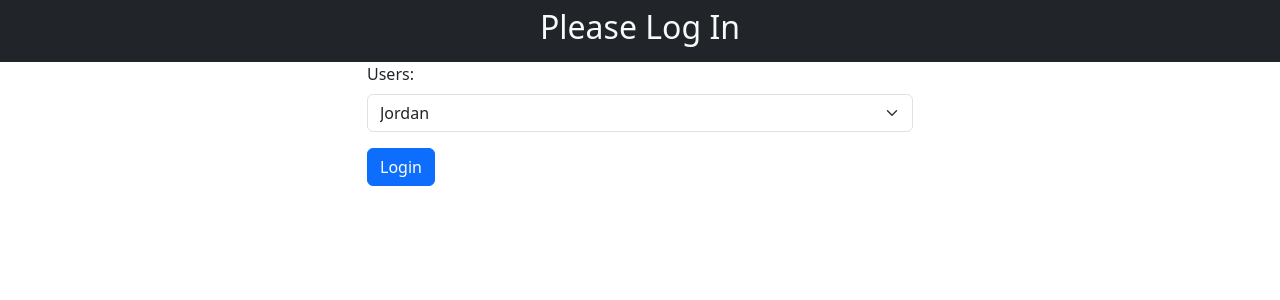
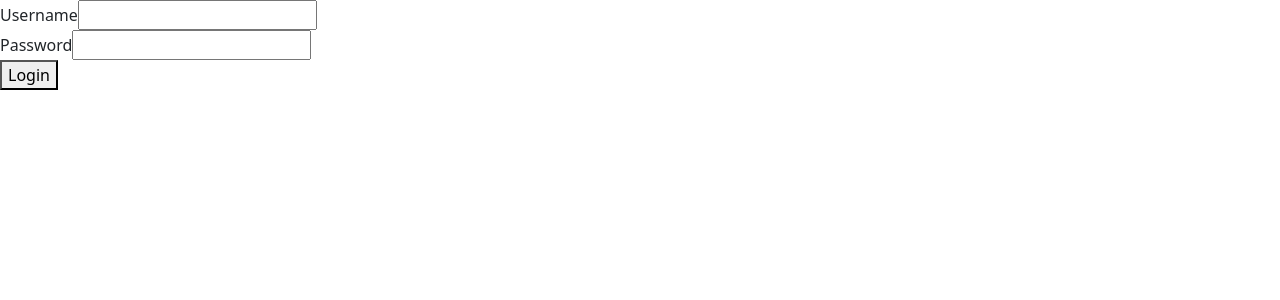
Before and after one commit to jcook3195/synbooking-frontend, a React (Create React App) app: page /Landing in a window 1280 px wide. Shown: the top 300 px of the page. Built offline with nearby package versions, Linux system fonts and the light colour scheme.

Commit message:
Connecting security measures through application

```diff
--- a/package.json
+++ b/package.json
@@ -2,6 +2,7 @@
   "name": "synbooking-frontend",
   "version": "0.1.0",
   "private": true,
+  "proxy" : "http://localhost:8080",
   "dependencies": {
     "@reduxjs/toolkit": "^1.9.5",
     "@testing-library/jest-dom": "^5.17.0",
--- a/src/App.js
+++ b/src/App.js
@@ -7,15 +7,17 @@ import Landing from "./pages/Landing";
 import Loader from "./components/UI/Loader/Loader";
 
 import "./App.scss";
+import PrivateRoute from "./components/Routing/Route";
+
+//<Navbar />
 
 function App() {
   return (
     <React.Fragment>
       <Router>
         <Loader />
-        <Navbar />
         <Routes>
-          <Route path="/" element={<MeetingScheduler />} exact />
+          <Route path="/" element={<PrivateRoute><MeetingScheduler /></PrivateRoute>} exact />
           <Route path="/landing" element={<Landing />} exact />
         </Routes>
       </Router>
--- a/src/components/Form/Fields/DateInput/DateInput.js
+++ b/src/components/Form/Fields/DateInput/DateInput.js
@@ -4,6 +4,7 @@ import { useDispatch, useSelector } from "react-redux";
 
 import { meetingActions } from "../../../../store/meetingStore";
 import { alertActions } from "../../../../store/alertStore";
+import { useLocalState } from "../../../../store/authStore";
 
 const DateInput = (props) => {
   // redux
@@ -11,6 +12,7 @@ const DateInput = (props) => {
   const selectedMeetingDate = useSelector(
     (state) => state.meetings.selectedMeetingDate
   );
+  const [jwt, setJwt] = useLocalState("", "jwt");
 
   // only let meetings be booked one week ahead of time
   let today = new Date();
@@ -37,6 +39,7 @@ const DateInput = (props) => {
       url: "http://localhost:8080/meetings/" + selectedMeetingDate,
       headers: {
         "Content-Type": "application/json",
+        Authorization: `bearer ${jwt}`
       },
     };
 
--- a/src/components/Form/Fields/UserSelect/UserSelect.js
+++ b/src/components/Form/Fields/UserSelect/UserSelect.js
@@ -1,31 +1,31 @@
-import React from "react";
-import { useFormContext } from "react-hook-form"; // This is necessary for the parent form. Gives access to child value
+// import React from "react";
+// import { useFormContext } from "react-hook-form"; // This is necessary for the parent form. Gives access to child value
 
-const UserSelect = (props) => {
-  const { register } = useFormContext(); // initialize useFormContext to give form submit function access to child value
+// const UserSelect = (props) => {
+//   const { register } = useFormContext(); // initialize useFormContext to give form submit function access to child value
 
-  return (
-    <div className="mb-3">
-      <label htmlFor={props.id} className="form-label">
-        {props.label}
-      </label>
-      <select
-        id={props.id}
-        name={props.id}
-        className="form-select"
-        aria-label={props.label}
-        {...register(props.id)} // register this form by its id to the useFormContext
-      >
-        <option value="1" defaultValue>
-          Jordan
-        </option>
-        <option value="2">Ethan</option>
-        <option value="3">Shelby</option>
-        <option value="4">Kado</option>
-        <option value="5">Eric</option>
-      </select>
-    </div>
-  );
-};
+//   return (
+//     <div className="mb-3">
+//       <label htmlFor={props.id} className="form-label">
+//         {props.label}
+//       </label>
+//       <select
+//         id={props.id}
+//         name={props.id}
+//         className="form-select"
+//         aria-label={props.label}
+//         {...register(props.id)} // register this form by its id to the useFormContext
+//       >
+//         <option value="1" defaultValue>
+//           Jordan
+//         </option>
+//         <option value="2">Ethan</option>
+//         <option value="3">Shelby</option>
+//         <option value="4">Kado</option>
+//         <option value="5">Eric</option>
+//       </select>
+//     </div>
+//   );
+// };
 
-export default UserSelect;
+// export default UserSelect;
--- a/src/components/Nav/Navbar.js
+++ b/src/components/Nav/Navbar.js
@@ -1,81 +1,81 @@
-import React, { useEffect } from "react";
-import { useNavigate } from "react-router-dom";
-import { useSelector, useDispatch } from "react-redux";
+// import React, { useEffect } from "react";
+// import { useNavigate } from "react-router-dom";
+// import { useSelector, useDispatch } from "react-redux";
 
-import Button from "../UI/Button/Button";
+// import Button from "../UI/Button/Button";
 
-import { authActions } from "../../store/authStore";
+// import { authActions } from "../../store/authStore";
 
-import "./Navbar.scss";
+// import "./Navbar.scss";
 
-const Navbar = () => {
-  const navigate = useNavigate();
+// const Navbar = () => {
+//   const navigate = useNavigate();
 
-  // redux
-  const dispatch = useDispatch();
-  const loggedIn = useSelector((state) => state.auth.loggedIn);
+//   // redux
+//   const dispatch = useDispatch();
+//   const loggedIn = useSelector((state) => state.auth.loggedIn);
 
-  const logoutHandler = () => {
-    dispatch(authActions.logout());
-  };
+//   const logoutHandler = () => {
+//     dispatch(authActions.logout());
+//   };
 
-  const loginHandler = () => {
-    dispatch(authActions.login());
-  };
+//   const loginHandler = () => {
+//     dispatch(authActions.login());
+//   };
 
-  const handleOnClick = () => {
-    localStorage.clear();
+//   const handleOnClick = () => {
+//     localStorage.clear();
 
-    logoutHandler();
+//     logoutHandler();
 
-    navigate("/landing");
-  };
+//     navigate("/landing");
+//   };
 
-  useEffect(() => {
-    const loggedInUser = localStorage.getItem("user");
-    if (loggedInUser) {
-      loginHandler();
+//   useEffect(() => {
+//     const loggedInUser = localStorage.getItem("user");
+//     if (loggedInUser) {
+//       loginHandler();
 
-      // convert string user local user data back to object
-      // const usrObj = JSON.parse(loggedInUser);
+//       // convert string user local user data back to object
+//       // const usrObj = JSON.parse(loggedInUser);
 
-      // setUserName(usrObj["userName"]);
-    } else {
-      logoutHandler();
-    }
-  });
+//       // setUserName(usrObj["userName"]);
+//     } else {
+//       logoutHandler();
+//     }
+//   });
 
-  return (
-    <nav className="navbar navbar-dark bg-dark text-light">
-      <div className="container-fluid justify-content-center">
-        {loggedIn ? (
-          <React.Fragment>
-            <div className="login-status d-flex justify-content-center">
-              <div className="login-name">
-                <h2>
-                  {JSON.parse(localStorage.getItem("user"))["userName"]} -&nbsp;
-                </h2>
-              </div>
-              <div className="logout-btn">
-                <Button
-                  type="button"
-                  onClick={handleOnClick}
-                  id="logoutBtn"
-                  classNames="btn-secondary"
-                >
-                  Logout
-                </Button>
-              </div>
-            </div>
-          </React.Fragment>
-        ) : (
-          <div className="login-status">
-            <h2>Please Log In</h2>
-          </div>
-        )}
-      </div>
-    </nav>
-  );
-};
+//   return (
+//     <nav className="navbar navbar-dark bg-dark text-light">
+//       <div className="container-fluid justify-content-center">
+//         {loggedIn ? (
+//           <React.Fragment>
+//             <div className="login-status d-flex justify-content-center">
+//               <div className="login-name">
+//                 <h2>
+//                   {JSON.parse(localStorage.getItem("user"))["userName"]} -&nbsp;
+//                 </h2>
+//               </div>
+//               <div className="logout-btn">
+//                 <Button
+//                   type="button"
+//                   onClick={handleOnClick}
+//                   id="logoutBtn"
+//                   classNames="btn-secondary"
+//                 >
+//                   Logout
+//                 </Button>
+//               </div>
+//             </div>
+//           </React.Fragment>
+//         ) : (
+//           <div className="login-status">
+//             <h2>Please Log In</h2>
+//           </div>
+//         )}
+//       </div>
+//     </nav>
+//   );
+// };
 
-export default Navbar;
+// export default Navbar;
--- a/src/components/RoomList/RoomListItem/BookedMeetings/BookedMeetings.js
+++ b/src/components/RoomList/RoomListItem/BookedMeetings/BookedMeetings.js
@@ -7,7 +7,8 @@ const BookedMeetings = (props) => {
   let header = "No upcoming meetings.";
 
   // redux
-  const users = useSelector((state) => state.auth.users);
+  //const users = useSelector((state) => state.auth.users);
+  //console.log(users);
   const meetings = useSelector((state) => state.meetings.meetings);
   const now = new Date();
 
@@ -45,7 +46,7 @@ const BookedMeetings = (props) => {
             startMins +
             startHrs
           }
-          user={users[meeting[1].user]}
+          //user={users[meeting[1].user]}
           startTime={startHrs + ":" + startMins}
           endTime={endHrs + ":" + endMins}
         />
--- /dev/null
+++ b/src/components/Routing/Route.js
@@ -0,0 +1,10 @@
+import React from "react";
+import { useLocalState } from "../../store/authStore";
+import { Navigate } from "react-router-dom";
+
+const PrivateRoute = ({children}) => {
+  const [jwt, setJwt] =useLocalState("", "jwt");
+  return jwt ? children : <Navigate to="/Landing"/>;
+};
+
+export default PrivateRoute;
--- a/src/pages/Landing.js
+++ b/src/pages/Landing.js
@@ -1,73 +1,137 @@
-import React, { useEffect } from "react";
-import { useNavigate } from "react-router-dom";
-import { useForm, FormProvider } from "react-hook-form"; // This library adds field validation and makes submitting forms easier
-import { useDispatch } from "react-redux";
+import React from "react"
+import { useLocalState } from "../store/authStore";
+import { useNavigate } from "react-router";
+import { useEffect, useState } from "react"
 
-import Form from "../components/Form/Form";
-import UserSelect from "../components/Form/Fields/UserSelect/UserSelect";
-import Button from "../components/UI/Button/Button";
+const Landing = () =>{
 
-import { authActions } from "../store/authStore";
-
-const Landing = () => {
-  const methods = useForm(); // initialize useform methods
+  const [username, setUsername] =  useState("");
+  const [password, setPassword] = useState("");
+  const [jwt, setJwt] = useLocalState("", "jwt");
   const navigate = useNavigate();
 
-  // redux
-  const dispatch = useDispatch();
+  function SendLoginRequest(){
 
-  const loginHandler = () => {
-    dispatch(authActions.login());
-  };
+      const reqBody = {
+        "username" : username,
+        "password" : password
+      }
 
-  const users = ["Jordan", "Ethan", "Shelby", "Kado", "Eric"];
-
-  const handleOnSubmit = (e) => {
-    // get the value of the user selected in the drop down and use that value to get a matching user name from the array
-    const userId = e.userSelect;
-    const userName = users[e.userSelect - 1];
-
-    // set local storage to persist login on page refresh
-    localStorage.setItem("user", JSON.stringify({ userId, userName }));
-
-    // redux login dispatch
-    loginHandler();
-
-    // go to room selection
-    navigate("/");
-  };
-
-  useEffect(() => {
-    // check if someone is logged in, if so then redirect
-    const loggedInUser = localStorage.getItem("user");
-
-    // if someone is logged in on page load then go to room selection
-    if (loggedInUser) {
-      navigate("/");
-    }
-  });
+      /*package.json -> proxy*/
+      fetch("api/auth/login", {
+        headers: {
+          "Content-Type" : "application/json"
+        },
+        method: "post",
+        body: JSON.stringify(reqBody)
+      })
+      .then((response) => {
+        if (response.status === 200){
+          return Promise.all([response.json(), response.headers])
+        }
+        else{
+          return Promise.reject("invalid login attempt")
+        }
+      })
+      .then(([body, headers]) => {
+        const authValue = headers.get("authorization");
+        localStorage.setItem('jwt', authValue);
+        navigate("/");
+      }).catch((message) => {
+        alert(message);
+      });
+  }
 
   return (
-    <div className="container">
-      <div className="row">
-        <div className="col-6 m-auto">
-          <FormProvider {...methods}>
-            <Form
-              action=""
-              id="userSelectForm"
-              classNames=""
-              onSubmit={methods.handleSubmit(handleOnSubmit)} // the methods.handleSubmit() is from 'react-hook-form', does some magic in the background to make form submission cleaner. Pass it your own custom form submission function
-            >
-              <UserSelect id="userSelect" label="Users:" />
-              <Button type="submit" id="submitLogin" classNames="btn-primary">
-                Login
-              </Button>
-            </Form>
-          </FormProvider>
-        </div>
+    <>
+      <div>
+        <label htmlFor="username">Username</label>
+        <input type="email" id="username" value={username} onChange={(event) => setUsername(event.target.value)}/>
       </div>
-    </div>
+      <div>
+        <label htmlFor="password">Password</label>
+        <input type="password" id="password" value={password}onChange={(event) => setPassword(event.target.value)}/>
+      </div>
+      <div>
+        <button id="submit" type="button" onClick={() => SendLoginRequest()}>
+          Login
+        </button>
+      </div>
+    </>
   );
-};
+}
+export default Landing;
 
-export default Landing;
+// import React, { useEffect } from "react";
+// import { useNavigate } from "react-router-dom";
+// import { useForm, FormProvider } from "react-hook-form"; // This library adds field validation and makes submitting forms easier
+// import { useDispatch } from "react-redux";
+
+// import Form from "../components/Form/Form";
+// import UserSelect from "../components/Form/Fields/UserSelect/UserSelect";
+// import Button from "../components/UI/Button/Button";
+
+// import { authActions } from "../store/authStore";
+
+// const Landing = () => {
+//   const methods = useForm(); // initialize useform methods
+//   const navigate = useNavigate();
+
+//   // redux
+//   const dispatch = useDispatch();
+
+//   const loginHandler = () => {
+//     dispatch(authActions.login());
+//   };
+
+//   const users = ["Jordan", "Ethan", "Shelby", "Kado", "Eric"];
+
+//   const handleOnSubmit = (e) => {
+//     // get the value of the user selected in the drop down and use that value to get a matching user name from the array
+//     const userId = e.userSelect;
+//     const userName = users[e.userSelect - 1];
+
+//     // set local storage to persist login on page refresh
+//     localStorage.setItem("user", JSON.stringify({ userId, userName }));
+
+//     // redux login dispatch
+//     loginHandler();
+
+//     // go to room selection
+//     navigate("/");
+//   };
+
+//   useEffect(() => {
+//     // check if someone is logged in, if so then redirect
+//     const loggedInUser = localStorage.getItem("user");
+
+//     // if someone is logged in on page load then go to room selection
+//     if (loggedInUser) {
+//       navigate("/");
+//     }
+//   });
+
+//   return (
+//     <div className="container">
+//       <div className="row">
+//         <div className="col-6 m-auto">
+//           <FormProvider {...methods}>
+//             <Form
+//               action=""
+//               id="userSelectForm"
+//               classNames=""
+//               onSubmit={methods.handleSubmit(handleOnSubmit)} // the methods.handleSubmit() is from 'react-hook-form', does some magic in the background to make form submission cleaner. Pass it your own custom form submission function
+//             >
+//               <UserSelect id="userSelect" label="Users:" />
+//               <Button type="submit" id="submitLogin" classNames="btn-primary">
+//                 Login
+//               </Button>
+//             </Form>
+//           </FormProvider>
+//         </div>
+//       </div>
+//     </div>
+//   );
+// };
+
+// export default Landing;
--- a/src/store/index.js
+++ b/src/store/index.js
@@ -1,13 +1,13 @@
 import { configureStore } from "@reduxjs/toolkit";
 
-import authReducer from "./authStore";
+//import authReducer from "./authStore";
 import meetingReducer from "./meetingStore";
 import modalReducer from "./modalStore";
 import alertReducer from "./alertStore";
 
 const store = configureStore({
   reducer: {
-    auth: authReducer,
+    //auth: authReducer,
     meetings: meetingReducer,
     modals: modalReducer,
     alerts: alertReducer,
```
Also changed, not shown: src/pages/MeetingScheduler.js (+3 -8 lines), src/store/authStore.js (+43 -25 lines), 1 other file (tests, documents, lock files or other folders).
